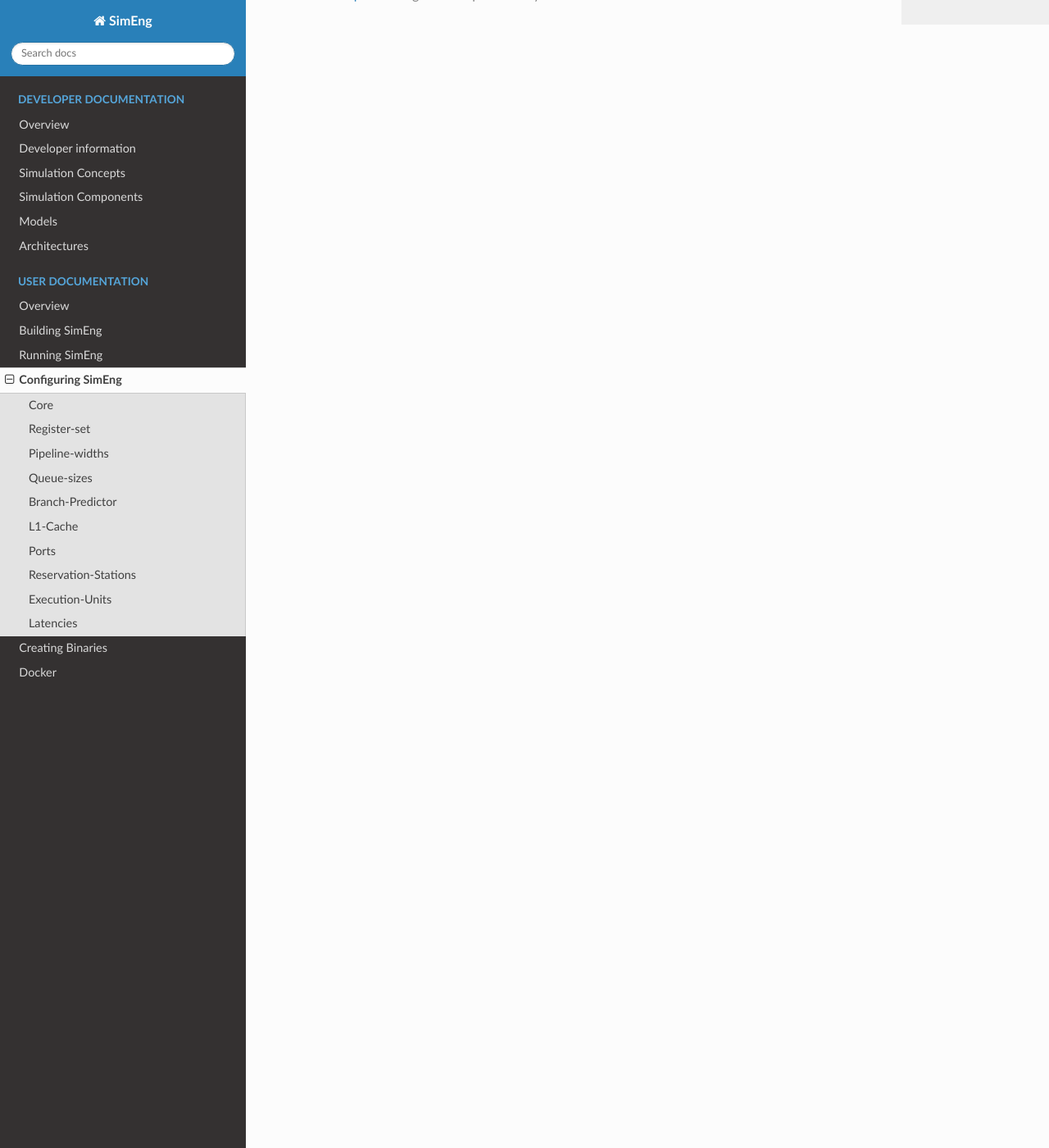
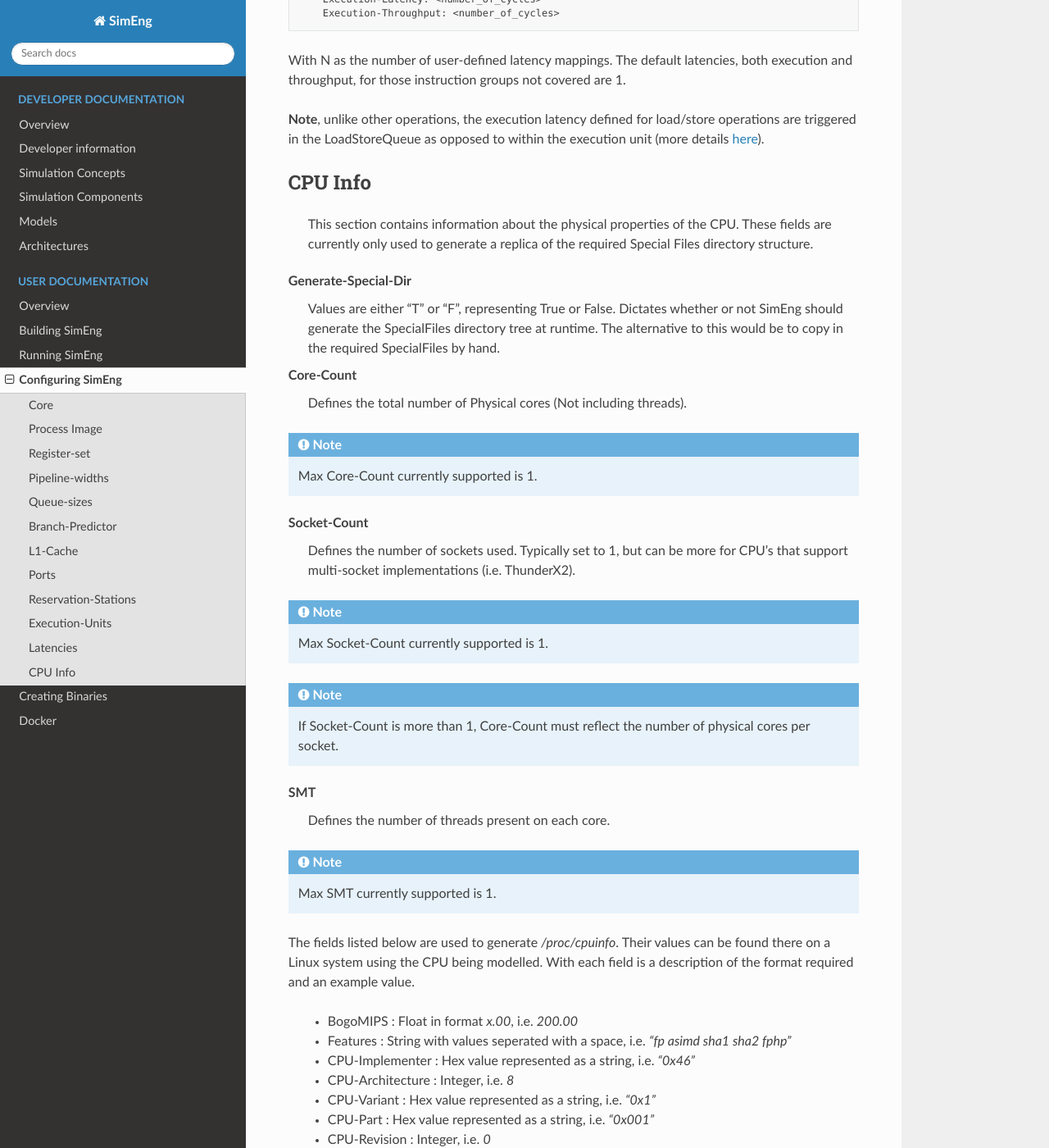
Before and after one commit to UoB-HPC/SimEng, a Sphinx documentation site: the page built from docs/sphinx/user/configuring_simeng.rst, in a window 1280 px wide and 1400 px high, scrolled down 5685 px. Shown: the whole window at 82% size. Built offline with Sphinx 7.4.7 and the Read the Docs theme 2.0.0, drawn with Linux system fonts in a browser that asks for light colours; pages that are not in the unit, such as notebooks, are missing from menus; some of the changed text lies outside the part shown.

Commit message:
Added documentation for new config options

```diff
--- a/docs/sphinx/user/configuring_simeng.rst
+++ b/docs/sphinx/user/configuring_simeng.rst
@@ -34,7 +34,19 @@
 Fetch-Block-sizes
     The size, in bytes, of the block fetched from the instruction cache.
 
-.. - Vector-Length
+Vector-Length
+    The vector length used by instructions belonging to ARM's Scalable Vector Extension. Supported vector lengths are those between 128 and 2048 in increments of 128.
+
+Process Image
+-------------
+
+This allows the stack and heap size to be altered as required.
+
+Heap-Size
+    Size of the Heap; defined in bytes.
+
+Stack- Size
+    Size of the Stack in memory; defined in bytes.
 
 Register-set
 ------------
@@ -227,3 +239,48 @@
 With N as the number of user-defined latency mappings. The default latencies, both execution and throughput, for those instruction groups not covered are 1.
 
 **Note**, unlike other operations, the execution latency defined for load/store operations are triggered in the LoadStoreQueue as opposed to within the execution unit (more details :ref:`here <lsq-restrict>`).
+
+CPU Info
+--------
+    This section contains information about the physical properties of the CPU.
+    These fields are currently only used to generate a replica of the required Special Files directory structure.
+
+Generate-Special-Dir
+    Values are either "T" or "F", representing True or False.
+    Dictates whether or not SimEng should generate the SpecialFiles directory tree at runtime.
+    The alternative to this would be to copy in the required SpecialFiles by hand.
+
+Core-Count
+    Defines the total number of Physical cores (Not including threads).
+
+.. Note:: Max Core-Count currently supported is 1.
+
+Socket-Count
+    Defines the number of sockets used. Typically set to 1, but can be more for CPU's that support multi-socket implementations (i.e. ThunderX2).
+
+.. Note:: Max Socket-Count currently supported is 1.
+.. Note:: If Socket-Count is more than 1, Core-Count must reflect the number of physical cores per socket.
+
+SMT
+    Defines the number of threads present on each core.
+
+.. Note:: Max SMT currently supported is 1.
+
+The fields listed below are used to generate `/proc/cpuinfo`. Their values can be found there on a Linux system using the CPU being modelled. With each field is a description of the format required and an example value.
+
+    - BogoMIPS : Float in format `x.00`, i.e. `200.00`
+    - Features : String with values seperated with a space, i.e. `"fp asimd sha1 sha2 fphp"`
+    - CPU-Implementer : Hex value represented as a string, i.e. `"0x46"`
+    - CPU-Architecture : Integer, i.e. `8`
+    - CPU-Variant : Hex value represented as a string, i.e. `"0x1"`
+    - CPU-Part : Hex value represented as a string, i.e. `"0x001"`
+    - CPU-Revision : Integer, i.e. `0`
+
+.. Note:: If values are unknown then set equal to 0 in the correct format
+
+Package-Count
+    Used to generate `/sys/devices/system/cpu/cpu{0..Core-Count}/topology/{physical_package_id, core_id}` files.
+    On each CPU the cores are split into packages. The number of packages used can be calculated by analysing the `physical_package_id` files on a Linux system using the CPU being modelled.
+
+.. Note:: Core-Count must be wholely divisible by Package-Count.
+.. Note:: Max Package-Count currently supported is 1.
```
Also changed, not shown: docs/sphinx/user/creating_binaries.rst (+5 -2 lines).
